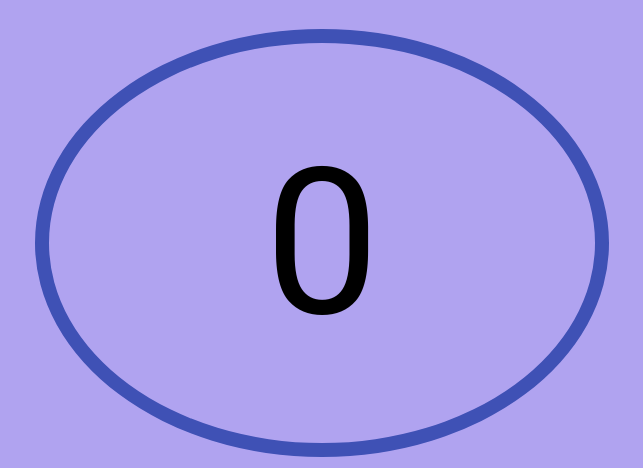
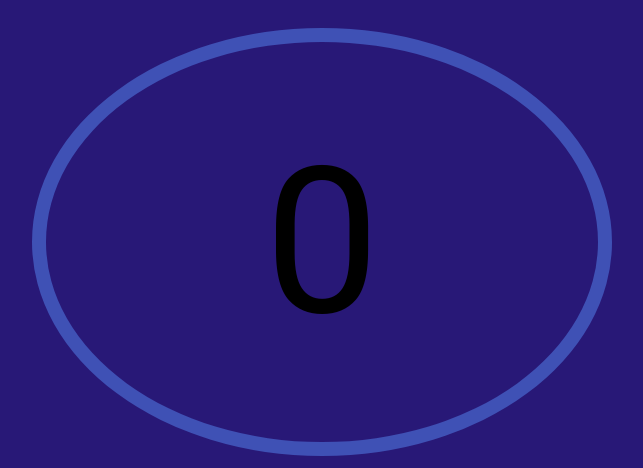
Before and after one commit to tstepnik/web, a plain HTML site: page index.html in a window 1280 px wide. Shown: the top 468 px of the page, without its empty margins (318-961 px from the left). Drawn offline with Linux system fonts and the light colour scheme; files that its build step writes are made by us from their sources; files whose address does not match are found by name.

Commit message:
font size update

```diff
--- a/styles/style.css
+++ b/styles/style.css
@@ -1,6 +1,6 @@
 body {
-  font-size: 41px;
-  background-color: #b0a3f0;
+  font-size: 42px;
+  background-color: #281877;
   display: flex;
   flex-wrap: wrap;
   align-items: center;
```
